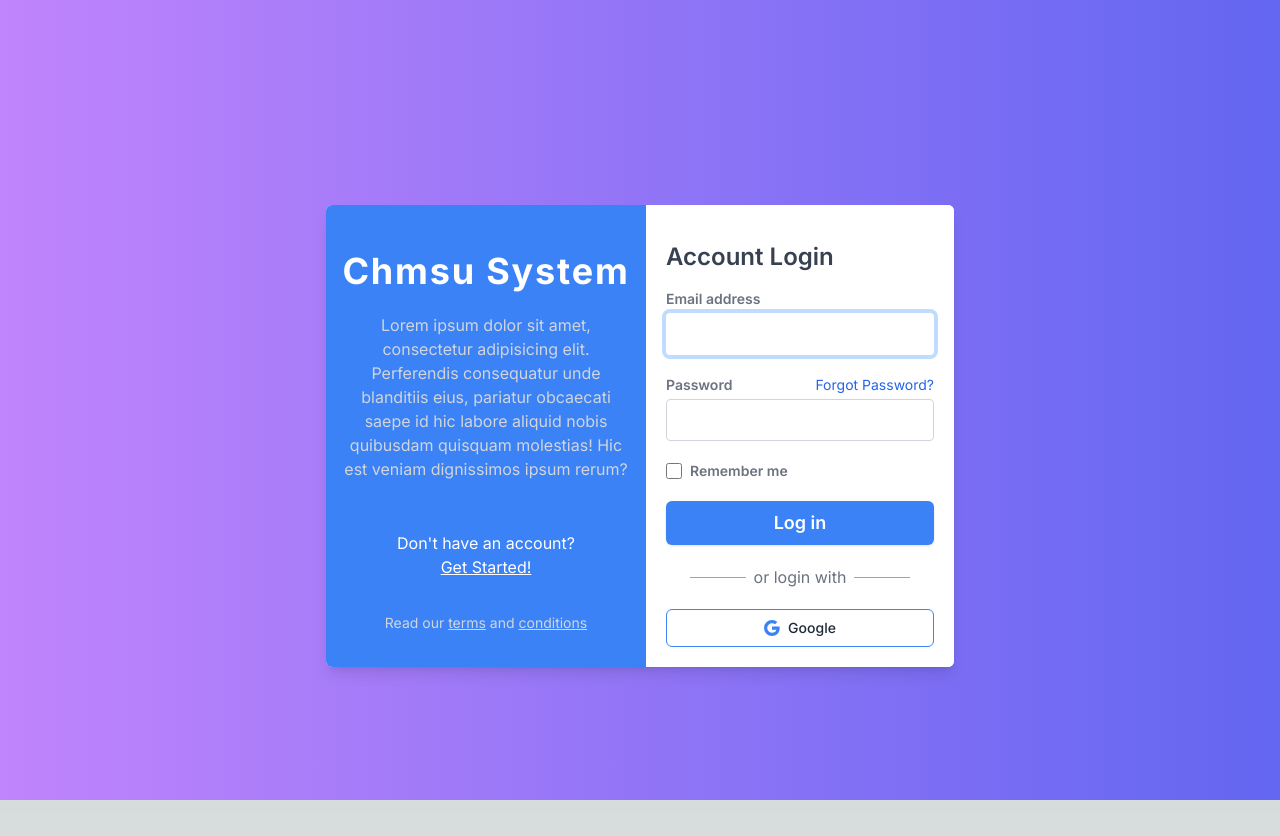
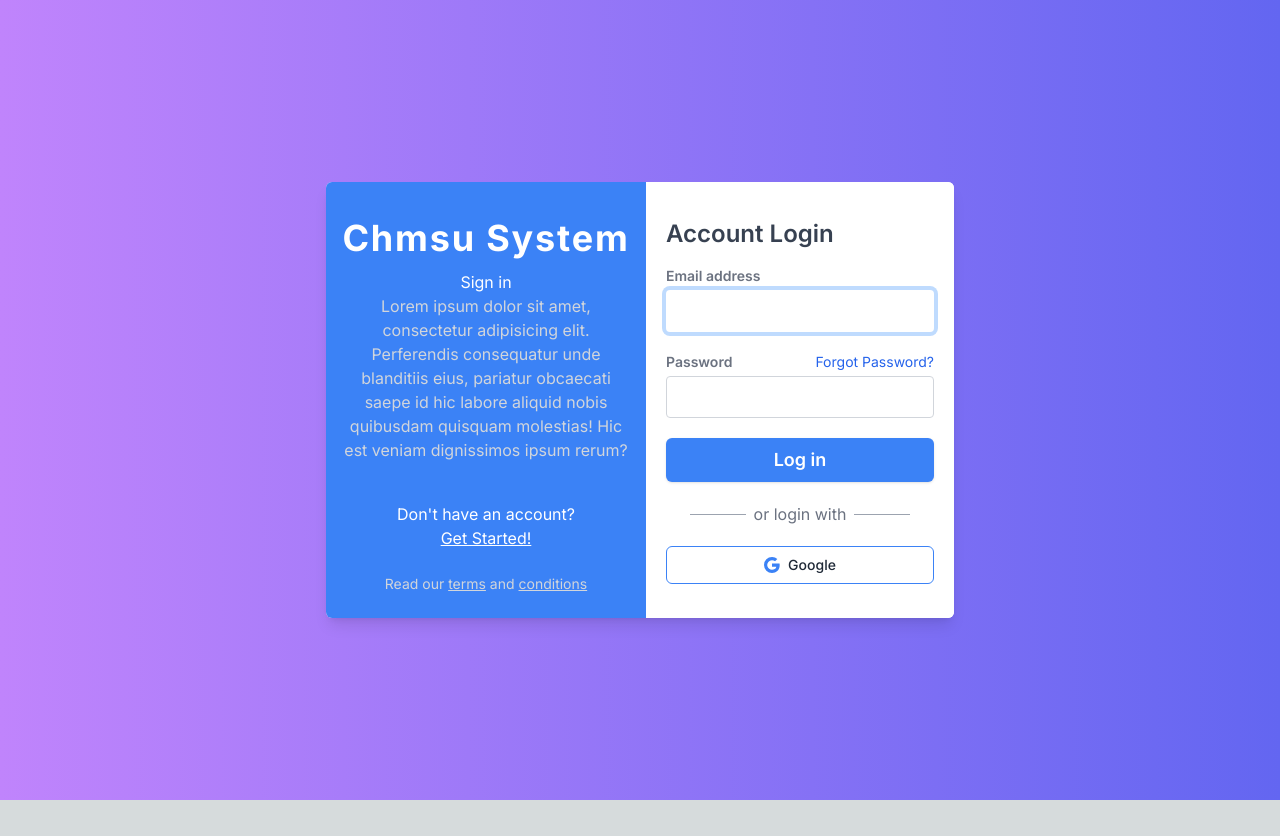
Before and after one commit to devtrionegros/chmsu-talisay, a Next.js app: page / in a window 1280 px wide. After the commit the page ends 800 px from the top, so only its background shows below. Built offline with nearby package versions, Linux system fonts and the light colour scheme.

Commit message:
add auth

```diff
--- a/app/layout.tsx
+++ b/app/layout.tsx
@@ -1,21 +1,23 @@
-import './globals.css'
-import { Inter } from 'next/font/google'
-
-const inter = Inter({ subsets: ['latin'] })
+import "./globals.css";
+import { Inter } from "next/font/google";
+import Provider from "@/context/AuthContext";
+const inter = Inter({ subsets: ["latin"] });
 
 export const metadata = {
-  title: 'Create Next App',
-  description: 'Generated by create next app',
-}
+  title: "Create Next App",
+  description: "Generated by create next app",
+};
 
 export default function RootLayout({
   children,
 }: {
-  children: React.ReactNode
+  children: React.ReactNode;
 }) {
   return (
     <html lang="en">
-      <body className={inter.className}>{children}</body>
+      <body className={inter.className}>
+        <Provider>{children}</Provider>
+      </body>
     </html>
-  )
+  );
 }
--- a/app/page.tsx
+++ b/app/page.tsx
@@ -1,32 +1,11 @@
-"use client";
-import Image from "next/image";
-import { useRouter } from "next/navigation";
-import Loader from "@/components/loader";
-import { useEffect, useState } from "react";
 import LoginComponent from "@/components/login";
 
-export default function Home() {
-  const [loading, setLoading] = useState(true);
-  const router = useRouter();
-
-  useEffect(() => {
-    setTimeout(() => {
-      setLoading(false);
-    }, 2000);
-    // router.push("/login");
-  }, []);
-
+export default async function Home() {
   return (
     <main className="">
-       {loading ? (
-        <Loader />
-      ) : (
-        <div className="bg-gray-100 min-h-screen">
-          <LoginComponent />
-        </div>
-      )}
-
-
+      <div className="bg-gray-100 min-h-screen">
+        <LoginComponent />
+      </div>
     </main>
   );
 }
--- a/components/login/index.tsx
+++ b/components/login/index.tsx
@@ -1,23 +1,27 @@
-"use client"
-import { useState } from 'react';
-
+"use client";
+import { useState } from "react";
+import { Credentials } from "@/lib/type";
+import { signIn, signOut } from "next-auth/react";
+import { getServerSession } from "next-auth/next";
+import { useRouter } from "next/router";
 const Login: React.FC = () => {
   const [loggedIn, setLoggedIn] = useState(false);
-  const [email, setEmail] = useState('');
-  const [password, setPassword] = useState('');
+  const [cred, setCred] = useState<Credentials>({
+    email: "",
+    password: "",
+  });
 
-  const handleEmailChange = (e: React.ChangeEvent<HTMLInputElement>) => {
-    setEmail(e.target.value);
-  };
+  const handleSubmit = async (e: React.FormEvent<HTMLFormElement>) => {
+    e.preventDefault();
+    const { email, password } = cred;
+    console.log(email);
+    console.log(password);
 
-  const handlePasswordChange = (e: React.ChangeEvent<HTMLInputElement>) => {
-    setPassword(e.target.value);
-  };
-
-  const handleSubmit = (e: React.FormEvent<HTMLFormElement>) => {
-    e.preventDefault();
-    // Perform login logic here with email and password
-    setLoggedIn(true);
+    const result = await signIn("credentials", {
+      ...cred,
+      redirect: false,
+    });
+    console.log(result);
   };
 
   const handleGoogleLogin = () => {
@@ -25,63 +29,107 @@ const Login: React.FC = () => {
     setLoggedIn(true);
   };
   return (
-    <div className="flex flex-col items-center justify-center h-screen bg-gradient-to-r from-purple-400 to-indigo-500">
-      <h1 className="text-4xl font-bold text-white mb-8">Chmsu</h1>
+    <div className="flex flex-col items-center justify-center bg-gradient-to-r from-purple-400 to-indigo-500">
       {loggedIn ? (
         <p className="text-white text-xl">You are logged in!</p>
       ) : (
         <div className="flex items-center min-h-screen p-4 lg:justify-center">
-      <div
-        className="flex flex-col overflow-hidden bg-white rounded-md shadow-lg max md:flex-row md:flex-1 lg:max-w-screen-md"
-      >
-        <div
-          className="p-4 py-6 text-white bg-blue-500 md:w-80 md:flex-shrink-0 md:flex md:flex-col md:items-center md:justify-evenly"
-        >
+          <div className="flex flex-col overflow-hidden bg-white rounded-md shadow-lg max md:flex-row md:flex-1 lg:max-w-screen-md">
+            <div className="p-4 py-6 text-white bg-blue-500 md:w-80 md:flex-shrink-0 md:flex md:flex-col md:items-center md:justify-evenly">
               <div className="my-3 text-4xl font-bold tracking-wider text-center">
                 <a href="#">Chmsu System</a>
               </div>
+              <a
+                href={`/api/auth/signin`}
+                onClick={(e) => {
+                  e.preventDefault();
+                  signIn();
+                }}
+              >
+                Sign in
+              </a>
               <p className="mt-6 font-normal text-center text-gray-300 md:mt-0">
-           Lorem ipsum dolor sit amet, consectetur adipisicing elit. Perferendis consequatur unde blanditiis eius, pariatur obcaecati saepe id hic labore aliquid nobis quibusdam quisquam molestias! Hic est veniam dignissimos ipsum rerum?
+                Lorem ipsum dolor sit amet, consectetur adipisicing elit.
+                Perferendis consequatur unde blanditiis eius, pariatur obcaecati
+                saepe id hic labore aliquid nobis quibusdam quisquam molestias!
+                Hic est veniam dignissimos ipsum rerum?
               </p>
               <p className="flex flex-col items-center justify-center mt-10 text-center">
-            <span>{'Don\'t have an account?'}</span>
-            <a href="#" className="underline">Get Started!</a>
+                <span>{"Don't have an account?"}</span>
+                <a href="#" className="underline">
+                  Get Started!
+                </a>
               </p>
               <p className="mt-6 text-sm text-center text-gray-300">
-            Read our <a href="#" className="underline">terms</a> and <a href="#" className="underline">conditions</a>
+                Read our{" "}
+                <a href="#" className="underline">
+                  terms
+                </a>{" "}
+                and{" "}
+                <a href="#" className="underline">
+                  conditions
+                </a>
               </p>
             </div>
             <div className="p-5 bg-white md:flex-1">
-          <h3 className="my-4 text-2xl font-semibold text-gray-700">Account Login</h3>
-          <form action="#" className="flex flex-col space-y-5">
+              <h3 className="my-4 text-2xl font-semibold text-gray-700">
+                Account Login
+              </h3>
+              <form onSubmit={handleSubmit} className="flex flex-col space-y-5">
                 <div className="flex flex-col space-y-1">
-              <label htmlFor="email" className="text-sm font-semibold text-gray-500">Email address</label>
+                  <label
+                    htmlFor="email"
+                    className="text-sm font-semibold text-gray-500"
+                  >
+                    Email address
+                  </label>
                   <input
+                    onChange={(e) =>
+                      setCred({ ...cred, email: e.target.value })
+                    }
                     type="email"
                     id="email"
                     autoFocus
-                className="px-4 py-2 transition duration-300 border border-gray-300 rounded focus:border-transparent focus:outline-none focus:ring-4 focus:ring-blue-200"
+                    className="px-4 py-2 transition text-gray-400 duration-300 border border-gray-300 rounded focus:border-transparent focus:outline-none focus:ring-4 focus:ring-blue-200"
                   />
                 </div>
                 <div className="flex flex-col space-y-1">
                   <div className="flex items-center justify-between">
-                <label htmlFor="password" className="text-sm font-semibold text-gray-500">Password</label>
-                <a href="#" className="text-sm text-blue-600 hover:underline focus:text-blue-800">Forgot Password?</a>
+                    <label
+                      htmlFor="password"
+                      className="text-sm font-semibold text-gray-500"
+                    >
+                      Password
+                    </label>
+                    <a
+                      href="#"
+                      className="text-sm text-blue-600 hover:underline focus:text-blue-800"
+                    >
+                      Forgot Password?
+                    </a>
                   </div>
                   <input
                     type="password"
                     id="password"
-                className="px-4 py-2 transition duration-300 border border-gray-300 rounded focus:border-transparent focus:outline-none focus:ring-4 focus:ring-blue-200"
+                    onChange={(e) =>
+                      setCred({ ...cred, password: e.target.value })
+                    }
+                    className="px-4 py-2 text-gray-400 transition duration-300 border border-gray-300 rounded focus:border-transparent focus:outline-none focus:ring-4 focus:ring-blue-200"
                   />
                 </div>
-            <div className="flex items-center space-x-2">
+                {/* <div className="flex items-center space-x-2">
                   <input
                     type="checkbox"
                     id="remember"
                     className="w-4 h-4 transition duration-300 rounded focus:ring-2 focus:ring-offset-0 focus:outline-none focus:ring-blue-200"
                   />
-              <label htmlFor="remember" className="text-sm font-semibold text-gray-500">Remember me</label>
-            </div>
+                  <label
+                    htmlFor="remember"
+                    className="text-sm font-semibold text-gray-500"
+                  >
+                    Remember me
+                  </label>
+                </div> */}
                 <div>
                   <button
                     type="submit"
@@ -93,7 +141,9 @@ const Login: React.FC = () => {
                 <div className="flex flex-col space-y-5">
                   <span className="flex items-center justify-center space-x-2">
                     <span className="h-px bg-gray-400 w-14"></span>
-                <span className="font-normal text-gray-500">or login with</span>
+                    <span className="font-normal text-gray-500">
+                      or login with
+                    </span>
                     <span className="h-px bg-gray-400 w-14"></span>
                   </span>
                   <div className="flex flex-col space-y-4">
@@ -102,12 +152,26 @@ const Login: React.FC = () => {
                       className="flex items-center justify-center px-4 py-2 space-x-2 transition-colors duration-300 border border-blue-500 rounded-md group hover:bg-blue-500 focus:outline-none"
                     >
                       <span>
-                <svg  style={{color: 'blue'}} xmlns="http://www.w3.org/2000/svg" width="16" height="16" fill="currentColor" className="bi bi-google" viewBox="0 0 16 16"> <path d="M15.545 6.558a9.42 9.42 0 0 1 .139 1.626c0 2.434-.87 4.492-2.384 5.885h.002C11.978 15.292 10.158 16 8 16A8 8 0 1 1 8 0a7.689 7.689 0 0 1 5.352 2.082l-2.284 2.284A4.347 4.347 0 0 0 8 3.166c-2.087 0-3.86 1.408-4.492 3.304a4.792 4.792 0 0 0 0 3.063h.003c.635 1.893 2.405 3.301 4.492 3.301 1.078 0 2.004-.276 2.722-.764h-.003a3.702 3.702 0 0 0 1.599-2.431H8v-3.08h7.545z" fill="#3b82f6"></path> </svg>
+                        <svg
+                          style={{ color: "blue" }}
+                          xmlns="http://www.w3.org/2000/svg"
+                          width="16"
+                          height="16"
+                          fill="currentColor"
+                          className="bi bi-google"
+                          viewBox="0 0 16 16"
+                        >
+                          {" "}
+                          <path
+                            d="M15.545 6.558a9.42 9.42 0 0 1 .139 1.626c0 2.434-.87 4.492-2.384 5.885h.002C11.978 15.292 10.158 16 8 16A8 8 0 1 1 8 0a7.689 7.689 0 0 1 5.352 2.082l-2.284 2.284A4.347 4.347 0 0 0 8 3.166c-2.087 0-3.86 1.408-4.492 3.304a4.792 4.792 0 0 0 0 3.063h.003c.635 1.893 2.405 3.301 4.492 3.301 1.078 0 2.004-.276 2.722-.764h-.003a3.702 3.702 0 0 0 1.599-2.431H8v-3.08h7.545z"
+                            fill="#3b82f6"
+                          ></path>{" "}
+                        </svg>
                       </span>
-                <span className="text-sm font-medium text-gray-800 group-hover:text-white">Google</span>
+                      <span className="text-sm font-medium text-gray-800 group-hover:text-white">
+                        Google
+                      </span>
                     </a>
-
-
                   </div>
                 </div>
               </form>
@@ -119,4 +183,21 @@ const Login: React.FC = () => {
   );
 };
 
+// export async function getServerSideProps({ req, res }: any) {
+//   const session = await getServerSession(req, res, authOptions);
+//   const user = session?.user;
+//   if (!session) {
+//     return {
+//       props: {
+//         user: null,
+//       },
+//     };
+//   }
+//   return {
+//     props: {
+//       user,
+//     },
+//   };
+// }
+
 export default Login;
--- a/context/AuthContext.tsx
+++ b/context/AuthContext.tsx
@@ -0,0 +1,7 @@
+"use client";
+
+import { SessionProvider } from "next-auth/react";
+import { Props } from "@/lib/type";
+export default function Provider({ children }: Props) {
+  return <SessionProvider>{children}</SessionProvider>;
+}
--- a/package.json
+++ b/package.json
@@ -13,7 +13,6 @@
     "@types/react": "^18.2.8",
     "@types/react-dom": "^18.2.4",
     "autoprefixer": "10.4.14",
-    "bcrypt": "^5.1.0",
     "eslint": "8.42.0",
     "eslint-config-next": "13.4.4",
     "next": "^13.4.4",
@@ -25,7 +24,6 @@
     "tailwindcss": "^3.3.2"
   },
   "devDependencies": {
-    "@types/bcrypt": "^5.0.0",
     "@types/node": "^20.3.1",
     "ts-node": "^10.9.1",
     "typescript": "^5.1.3"
```
Also changed, not shown: app/api/auth/[...nextauth]/route.ts (+66 -2 lines), lib/auth.ts (deleted, +0 -79 lines), lib/type.d.ts (added, +8 -0 lines), 2 other files (tests, documents, lock files or other folders). Lines whose indentation alone changed are shown as unchanged.
